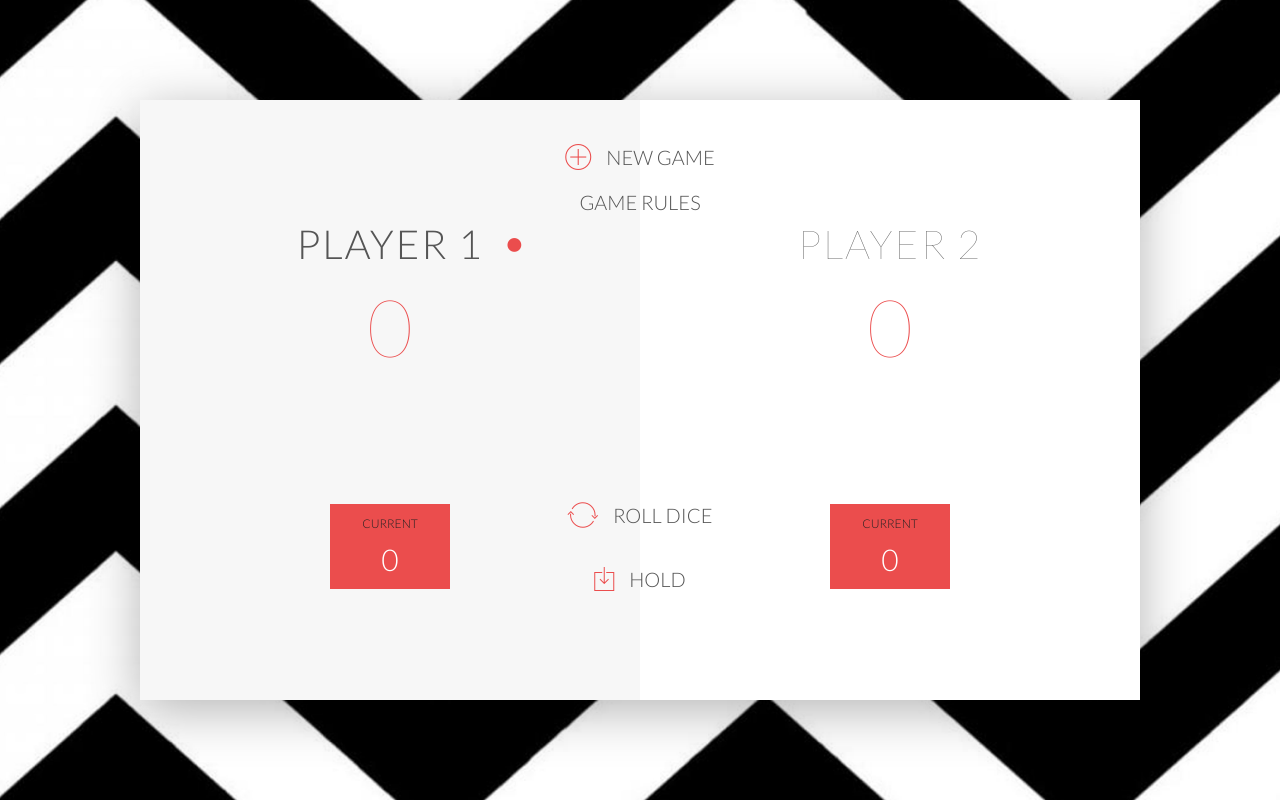
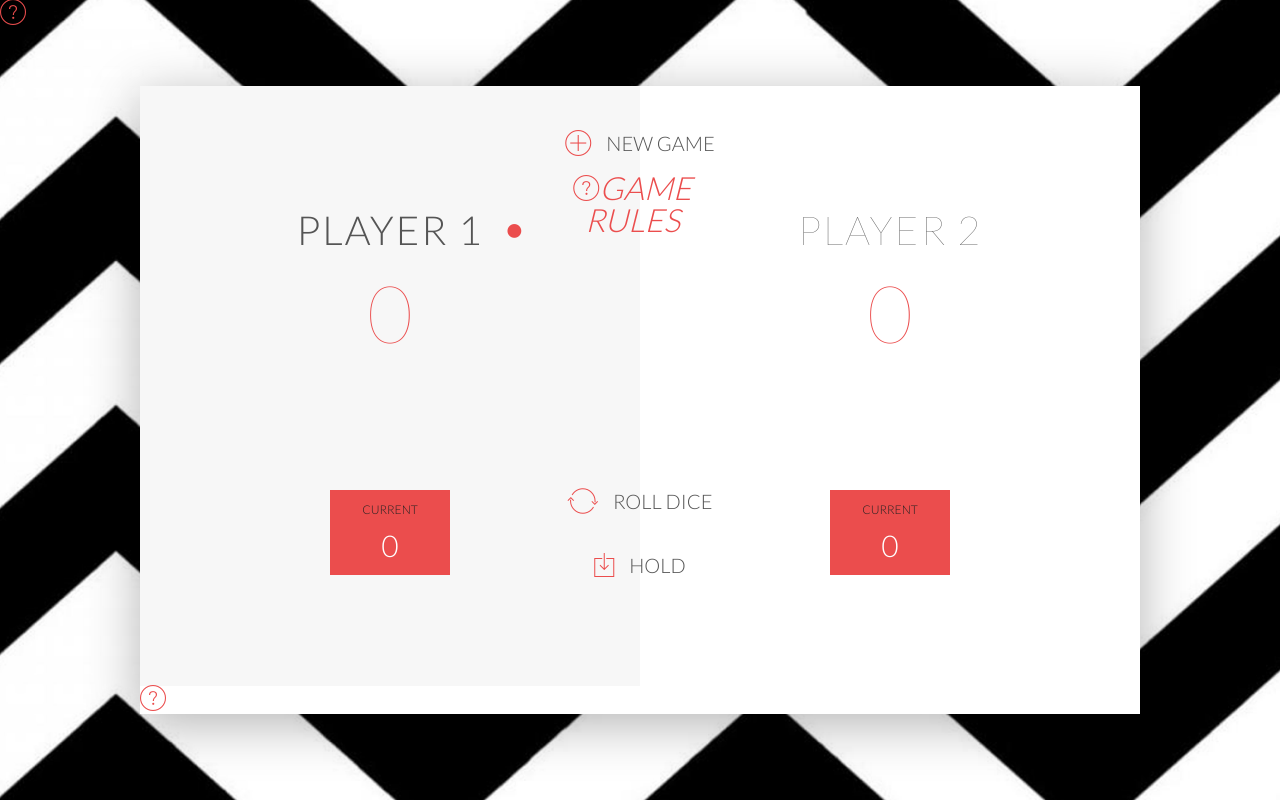
Before and after one commit to anneliseschulzz/rock-game, a plain HTML site: page index.html in a window 1280 px wide. Drawn offline with nearby package versions, Linux system fonts and the light colour scheme.

Commit message:
Update index.html

```diff
--- a/index.html
+++ b/index.html
@@ -6,7 +6,7 @@
         <link href="https://code.ionicframework.com/ionicons/2.0.1/css/ionicons.min.css" rel="stylesheet" type="text/css">
         <link type="text/css" rel="stylesheet" href="style.css">
 
-        <title>Pig Game</title>
+        <title>Rock Game</title>
     </head>
 
     <body>
@@ -32,9 +32,9 @@
             <button class="btn-new"><i class="ion-ios-plus-outline"></i>New game</button>
             <button class="btn-roll"><i class="ion-ios-loop"></i>Roll dice</button>
             <button class="btn-hold"><i class="ion-ios-download-outline"></i>Hold</button>
+            <button id="myBtn"><i class="ion-ios-help-outline">GAME RULES</button>
 
 
-            <button id="myBtn">GAME RULES</button>
             <div id="myModal" class="modal">
               <div class="modal-content">
                 <span class="close">&times;</span>
```
